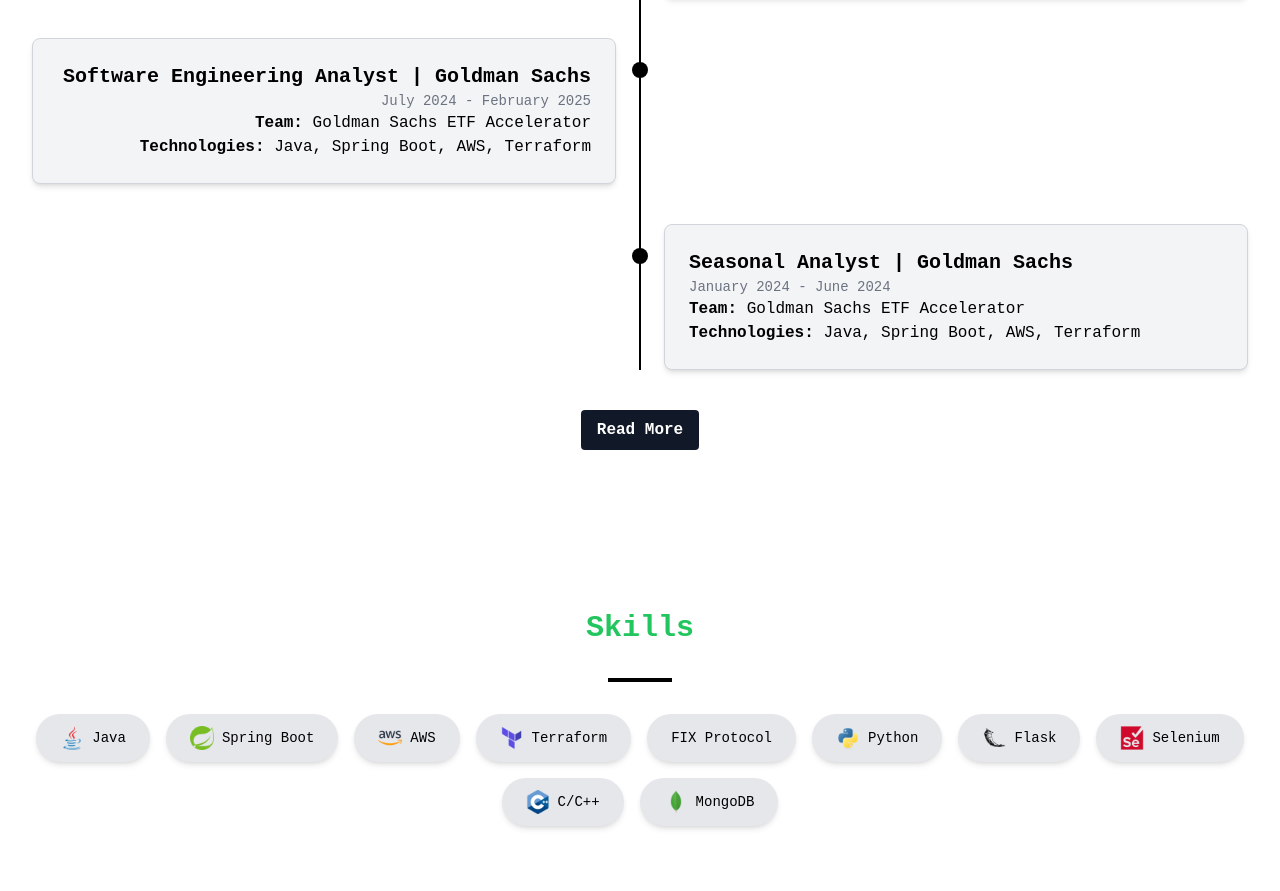
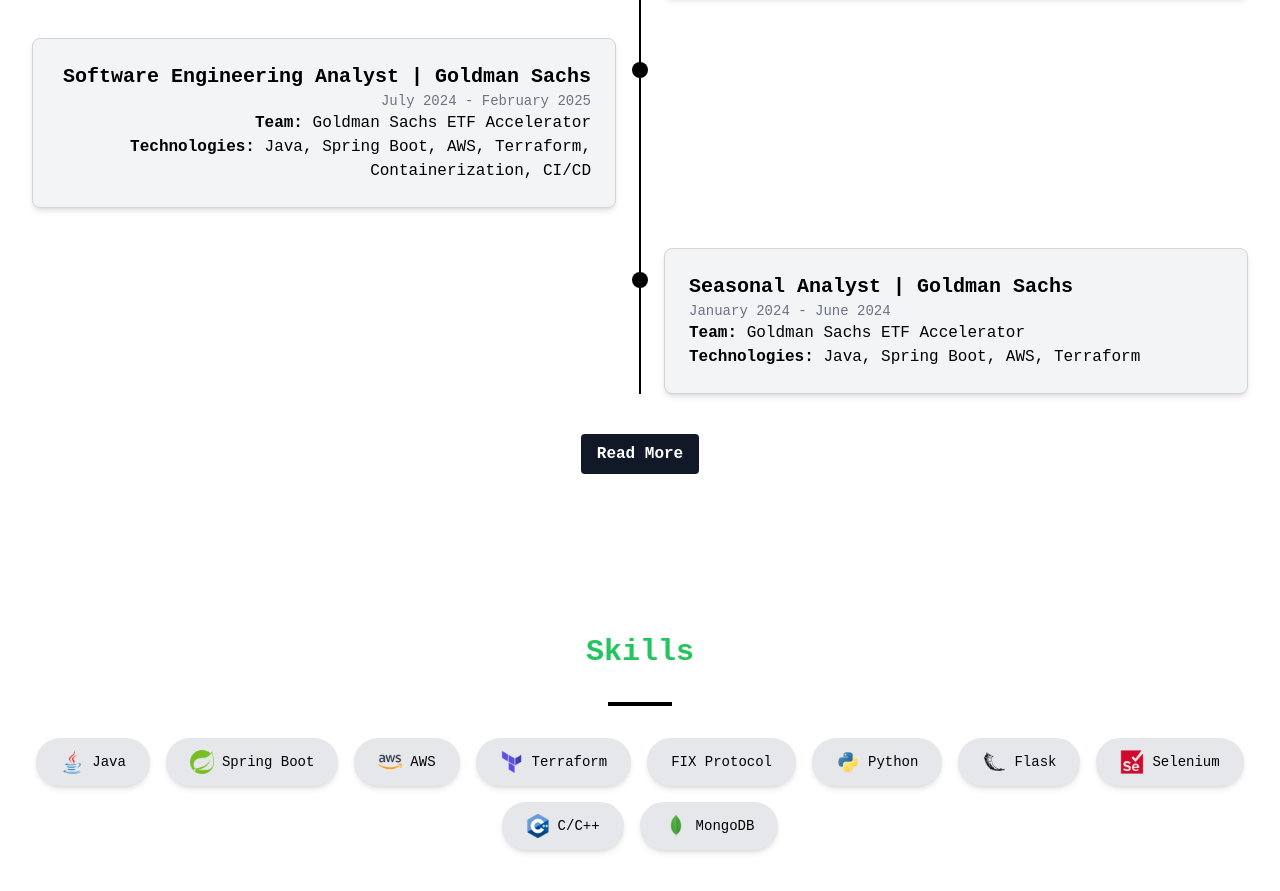
Before and after one commit to AnshulRustogi/personal-website, a React (Create React App) app: page / in a window 1280 px wide. Shown: the part 1260-2151 px from the top of the page. Built offline with nearby package versions, Linux system fonts and the light colour scheme.

Commit message:
Update project technologies

```diff
--- a/src/components/data/experienceData.js
+++ b/src/components/data/experienceData.js
@@ -11,7 +11,7 @@
         company: "Goldman Sachs",
         date: "July 2024 - February 2025",
         description: "Goldman Sachs ETF Accelerator",
-        technologies: ["Java", "Spring Boot", "AWS", "Terraform"]
+        technologies: ["Java", "Spring Boot", "AWS", "Terraform", "Containerization", "CI/CD"]
     },
     {
         title: "Seasonal Analyst",
```
